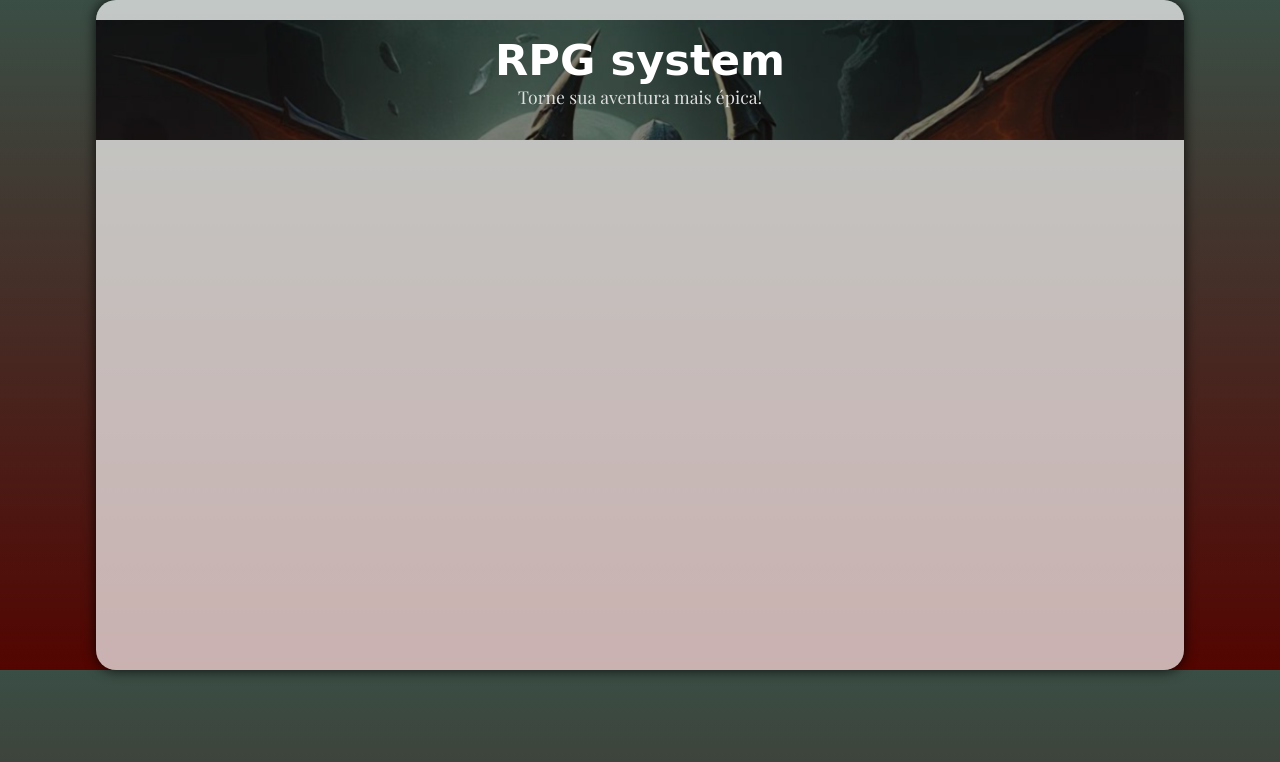
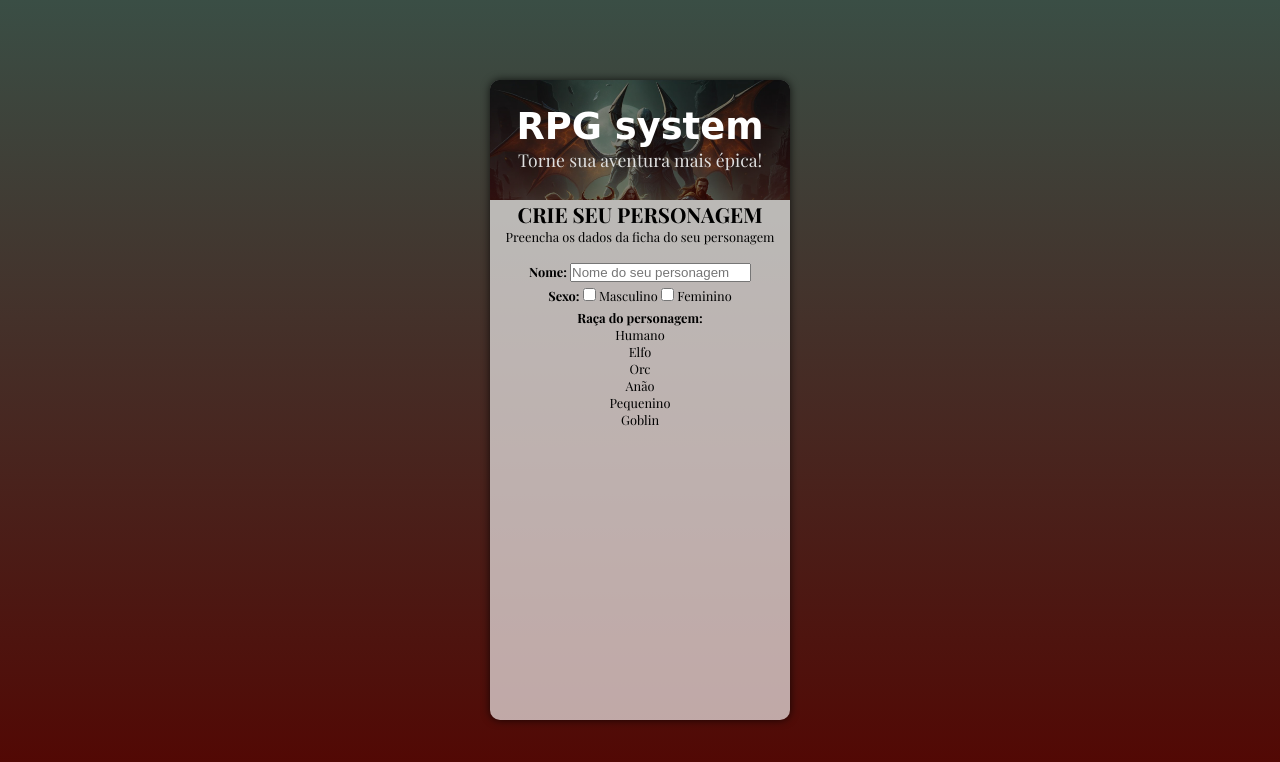
Before and after one commit to brusife/projeto-rpg, a plain HTML site: page index.html in a window 1280 px wide. Drawn offline with nearby package versions, Linux system fonts and the light colour scheme; a web font is replaced by a local one.

Commit message:
alterações no html

```diff
--- a/estilo/style.css
+++ b/estilo/style.css
@@ -16,17 +16,18 @@
 * {
     margin: 0px;
     padding: 0px;
+    box-sizing: border-box;
 }
 
-h1 {
-    padding-top: 15px;
+section#pagina > div#titulo > h1 {
+    padding-top: 25px;
     text-align: center;
     font-family: var(--fonttitulo);
-    font-size: 2.7em;
+    font-size: 2.3em;
     color: white;
 }
 
-h2 {
+section#pagina > div#titulo > h2 {
     font-family: var(--fontsub);
     font-weight: normal;
     font-size: 1.1em;
@@ -42,19 +43,50 @@ div#titulo {
     background-repeat: no-repeat;
 }
 
-body {
-    height: 100%;
+body, html {
+    height: 100vh;
+    width: 100vw;
     background-image: linear-gradient(to bottom, #3a4e45, #530501);
 }
 
 main {
-    padding-top: 20px;
-    display: block;
-    margin: auto;
-    width: 85vw;
-    height: 650px;
-    background: rgba(255, 255, 255, 0.692);
-    border-radius: 20px;
-    box-shadow: 0px 0px 13px rgba(0, 0, 0, 0.836);
+     position: relative;
+     height: 100vh;
+     width: 100vw;
+}
 
+section#pagina {
+    position: absolute;
+    top: 50%;
+    left: 50%;
+    overflow: hidden;
+    box-shadow: 0px 0px 9px rgba(0, 0, 0, 0.753);
+
+
+    background-color: rgba(255, 255, 255, 0.644);
+    width: 300px;
+    height: 640px;
+    border-radius: 10px;
+
+    transform: translate(-50%, -50%);
+    transition: width .3s, height .3s;
+    transition-timing-function: ease;
 }
+
+section#pagina > div#formulario > h2 {
+    font-family: var(--fontsub);
+    text-align: center;
+    font-weight: bold;
+    text-transform: uppercase;
+    font-size: 1.3em;
+}
+
+section#pagina > div#formulario > p {
+    font-family: var(--fontsub);
+    text-align: center;
+    font-size: .8em;
+}
+
+p#sexo, p#raca {
+    padding-top: 5px;
+}
--- a/index.html
+++ b/index.html
@@ -8,10 +8,38 @@
 </head>
 <body>
     <main>
-        <section>
+        <section id="pagina">
             <div id="titulo">
                 <h1>RPG system</h1>
                 <h2>Torne sua aventura mais épica!</h2>
+            </div>
+            <div id="formulario">
+                <h2>Crie seu personagem</h2>
+                <p>Preencha os dados da ficha do seu personagem</p>
+                <br>
+                <p>
+                    <label for="inome"><strong>Nome:</strong></label>
+                    <input type="text" name="Nome" id="inome" required placeholder="Nome do seu personagem">
+                </p>
+
+                <p id="sexo">
+                    <strong>Sexo:</strong>
+                    <input type="checkbox" name="Sexo" id="imasc"> <label for="imasc"> Masculino</label>
+                    <input type="checkbox" name="Sexo" id="ifem"><label for="ifem"> Feminino</label>
+
+                </p>
+
+                <p id="raca">
+                    <strong>Raça do personagem:</strong>
+                    <p>Humano</p>
+                    <p>Elfo</p>
+                    <p>Orc</p>
+                    <p>Anão</p>
+                    <p>Pequenino</p>
+                    <p>Goblin</p>
+
+                </p>
+
             </div>
         </section>
     </main>
```
